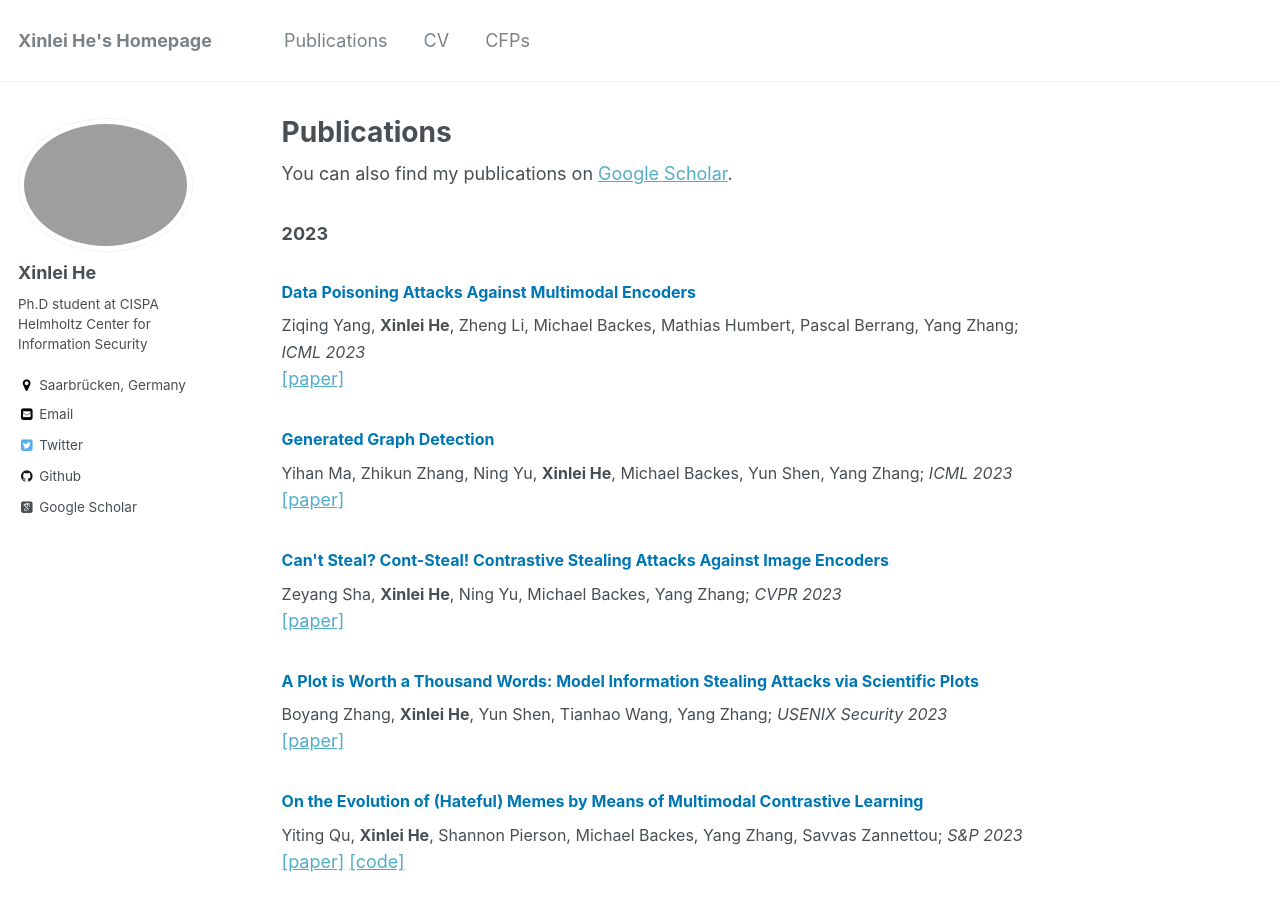
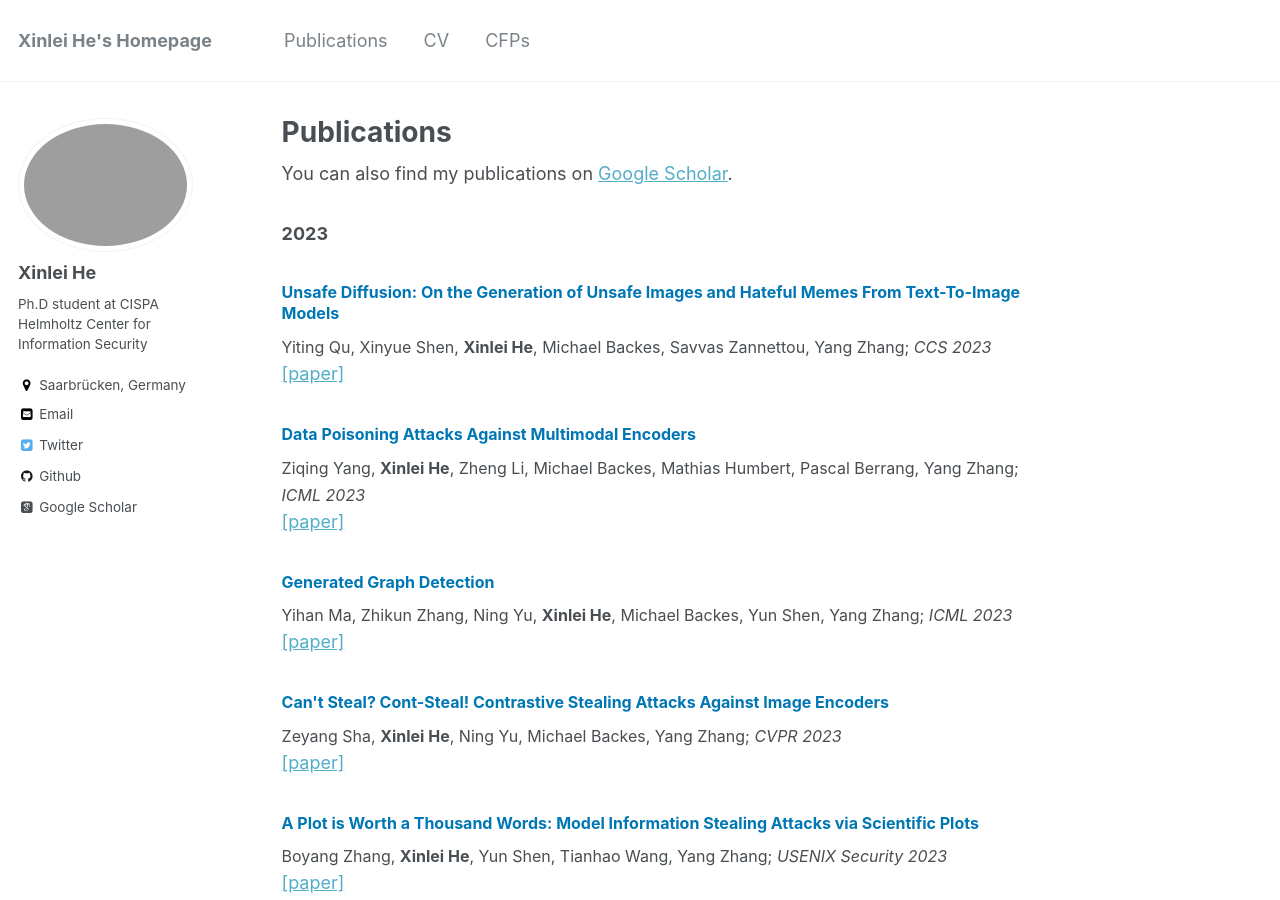
Before and after one commit to xinleihe/xinleihe.github.io, a Jekyll site: the page built from _pages/publications.md, in a window 1280 px wide and 900 px high. Built offline with Jekyll 4.4.1, drawn with Linux system fonts in a browser that asks for light colours; some web fonts are replaced.

Commit message:
update homepage

```diff
--- a/_pages/publications.md
+++ b/_pages/publications.md
@@ -19,6 +19,10 @@ You can also find my publications on [Google Scholar](https://scholar.google.com
 
 
 ### 2023
+
+### <font size="3"><span style="color:rgb(0, 119, 181)">Unsafe Diffusion: On the Generation of Unsafe Images and Hateful Memes From Text-To-Image Models</span></font>
+<font size="3">Yiting Qu, Xinyue Shen, <b>Xinlei He</b>, Michael Backes, Savvas Zannettou, Yang Zhang; <i>CCS 2023</i></font>
+[[paper]]()
 
 ### <font size="3"><span style="color:rgb(0, 119, 181)">Data Poisoning Attacks Against Multimodal Encoders</span></font>
 <font size="3">Ziqing Yang, <b>Xinlei He</b>, Zheng Li, Michael Backes, Mathias Humbert, Pascal Berrang, Yang Zhang; <i>ICML 2023</i></font>
```
Also changed, not shown: _pages/about.md (+1 -0 lines), 1 other file.
